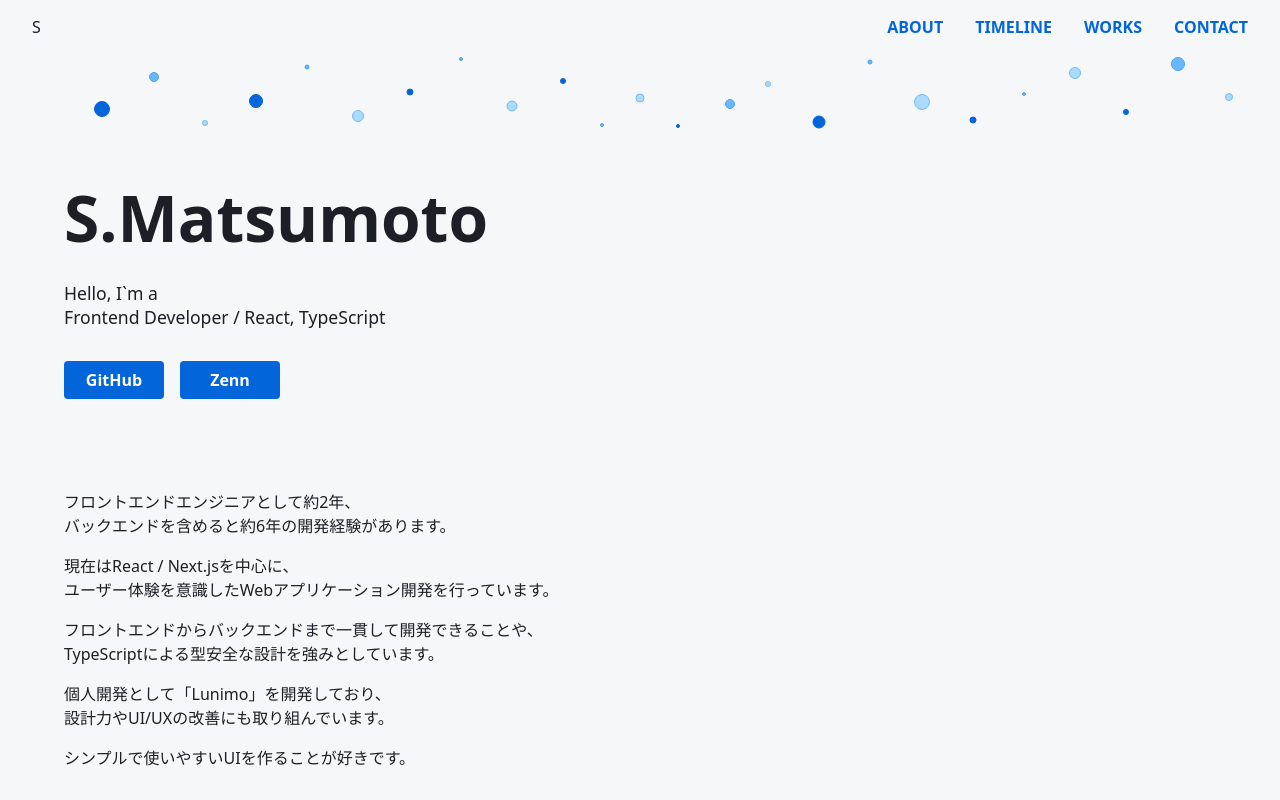
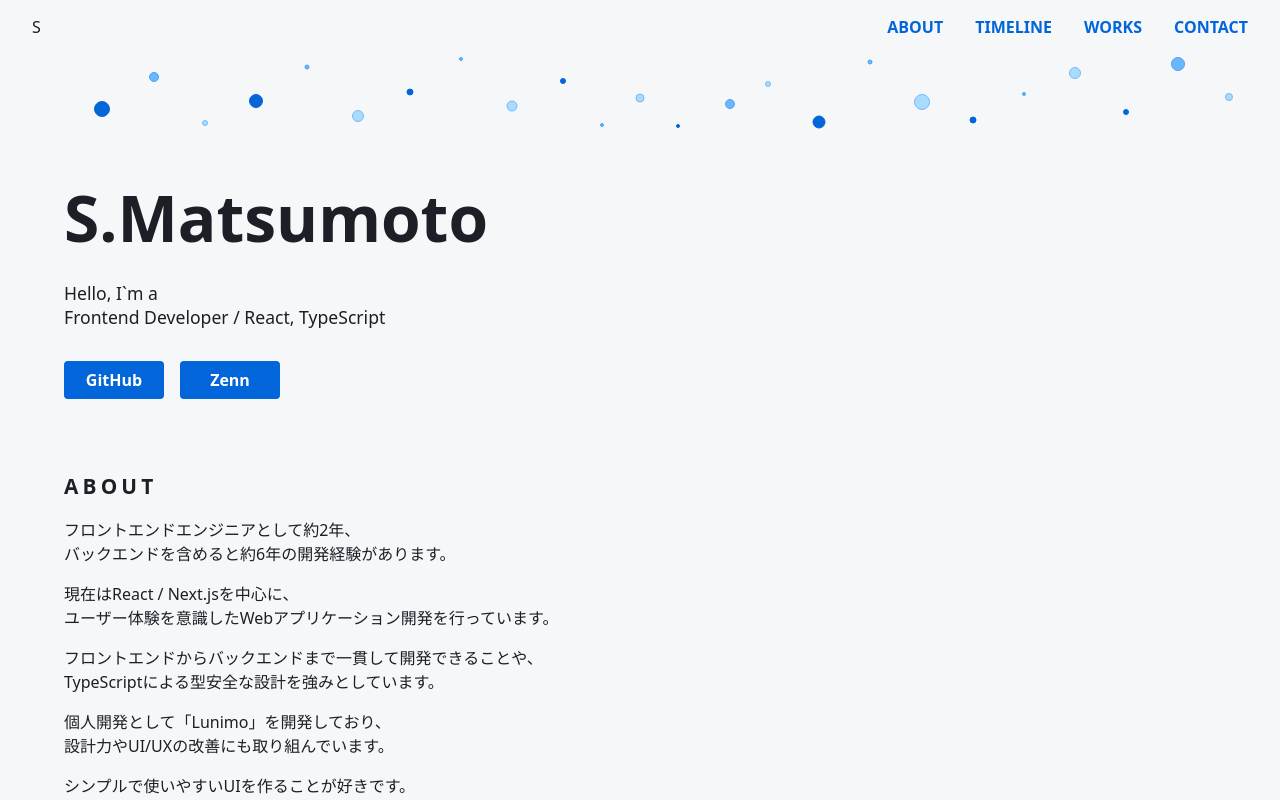
Before and after one commit to Smatsumot0/portfolio, a Next.js app: page / in a window 1280 px wide. Shown: the top 800 px of the page. Built offline with nearby package versions, Linux system fonts and the light colour scheme.

Commit message:
Titleコンポーネント修正に伴うSectionコンポーネントの修正

```diff
--- a/app/components/layout/section/Section.tsx
+++ b/app/components/layout/section/Section.tsx
@@ -8,7 +8,7 @@ export type SectionProps = {
 export function Section({ title, children }: SectionProps) {
   return (
     <section>
-      <Title title={title} />
+      <Title>{title}</Title>
       {children}
     </section>
   )
```
